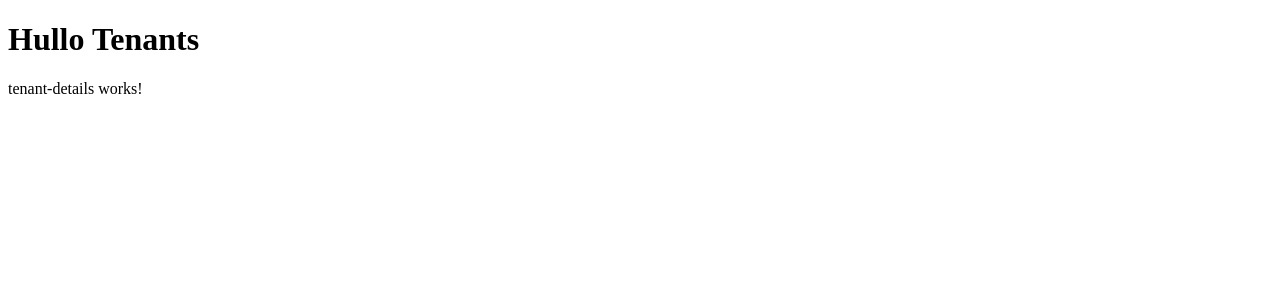
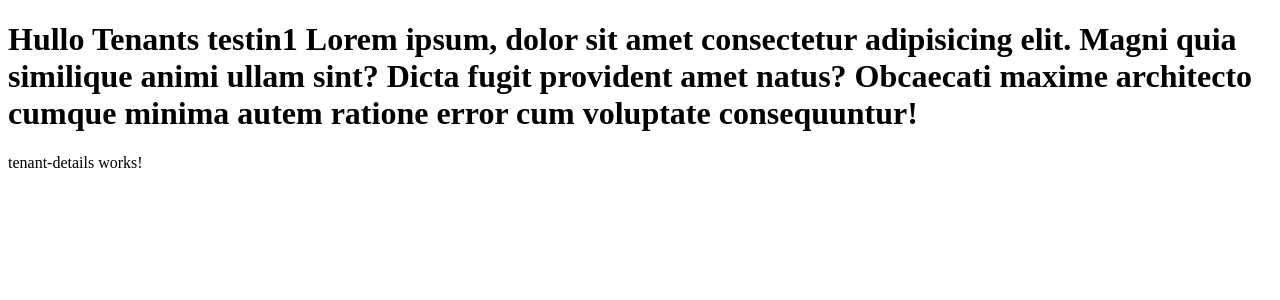
Before and after one commit to SabaAhmad21/Tenants-Info, an Angular app in the folder myTenants/: page / in a window 1280 px wide. Shown: the top 300 px of the page. Built offline with nearby package versions, Linux system fonts and the light colour scheme.

Commit message:
checking 1

```diff
--- a/myTenants/src/app/forms/tenant-details/tenant-details.component.html
+++ b/myTenants/src/app/forms/tenant-details/tenant-details.component.html
@@ -1,3 +1,3 @@
 
-<h1>Hullo Tenants</h1>
+<h1>Hullo Tenants testin1 Lorem ipsum, dolor sit amet consectetur adipisicing elit. Magni quia similique animi ullam sint? Dicta fugit provident amet natus? Obcaecati maxime architecto cumque minima autem ratione error cum voluptate consequuntur!</h1>
 <p>tenant-details works!</p>
```
